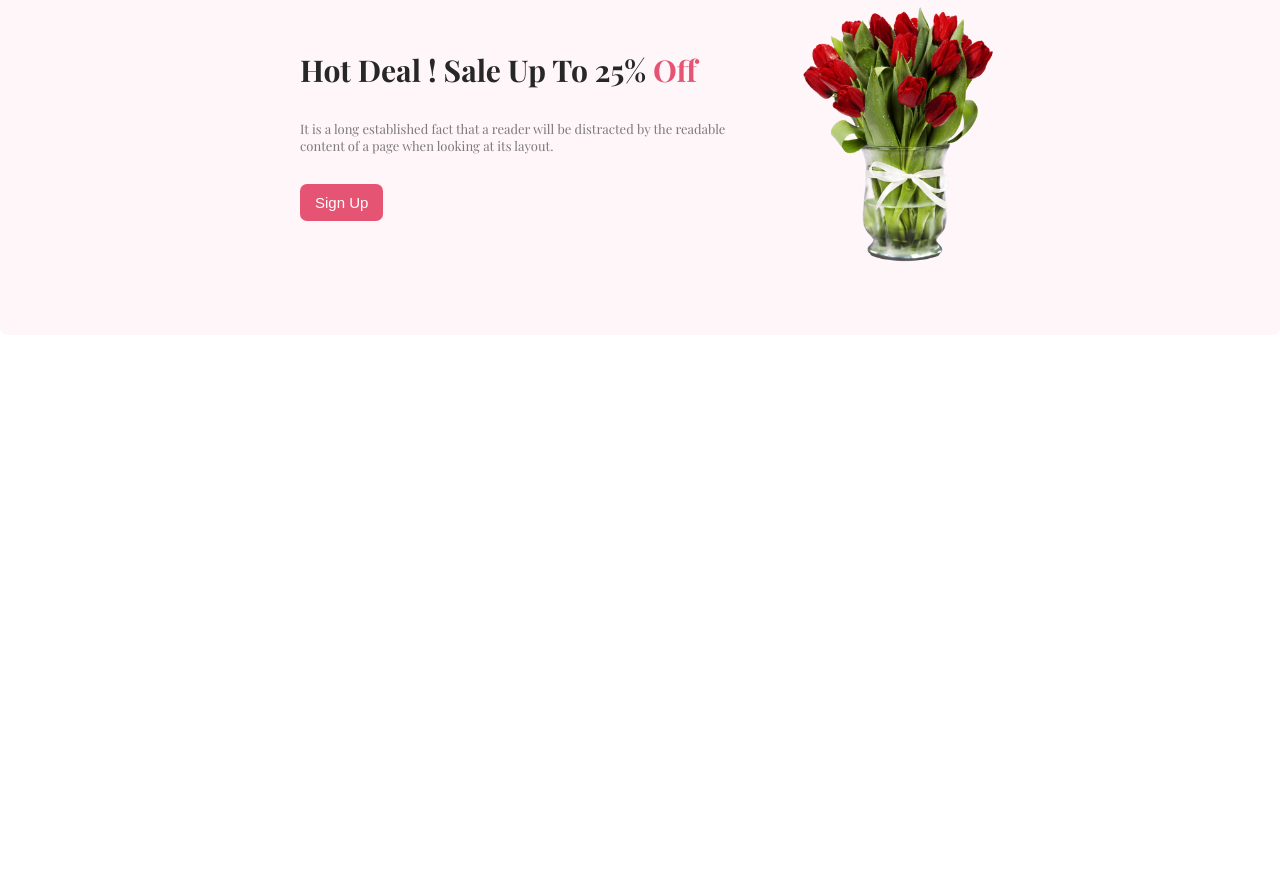
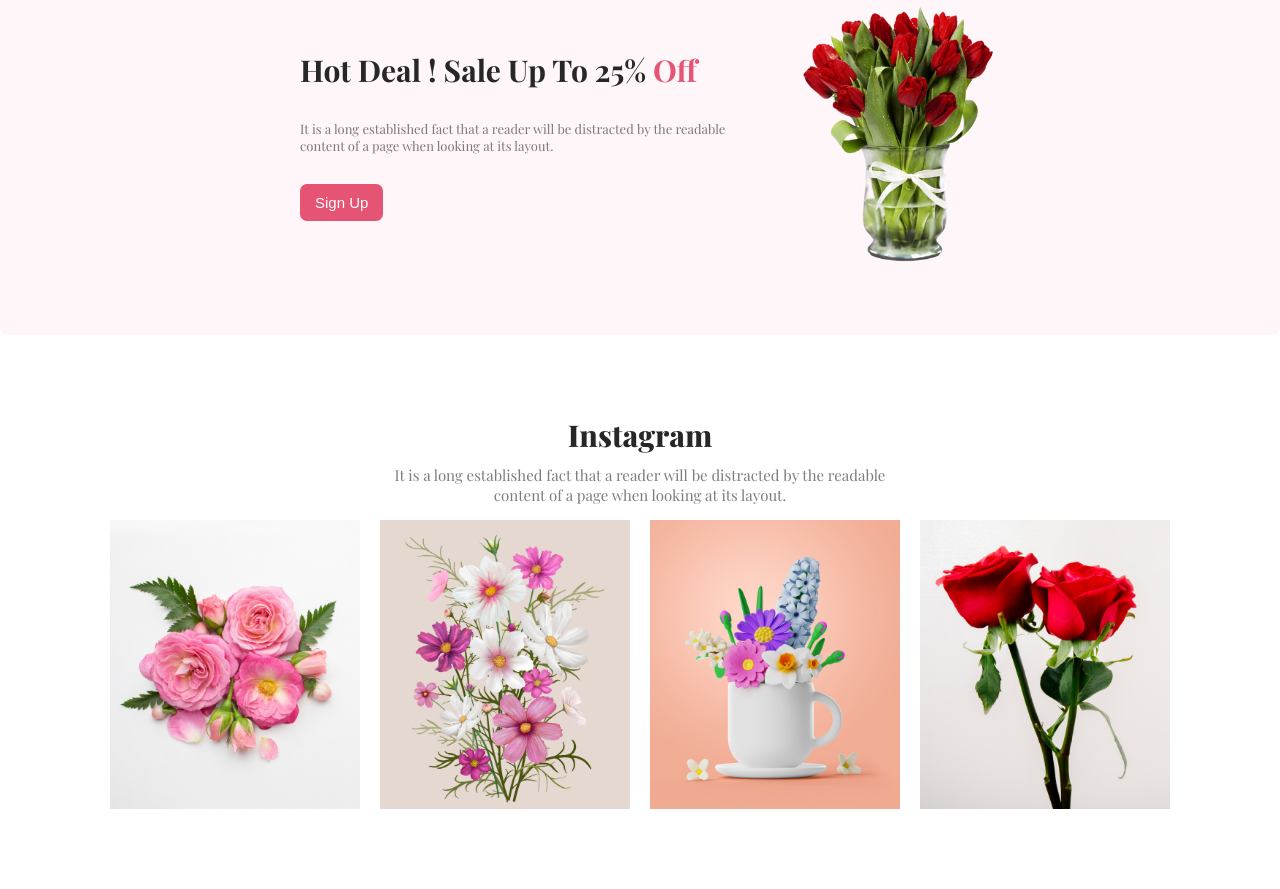
Before and after one commit to DEVSHARI/my-first-assignment-flower-shop, a plain HTML site: page index.html in a window 1280 px wide. Shown: the part 2059-2948 px from the top of the page. Before the commit the page ends 2394 px from the top, so only its background shows below. Drawn offline with nearby package versions, Linux system fonts and the light colour scheme.

Commit message:
finised instagram section

```diff
--- a/index.html
+++ b/index.html
@@ -78,7 +78,18 @@
             </div>
             <!-- hot deal container end -->
             <!-- instagram section start -->
-
+            <div>
+                <div class="instagram-text-container">
+                    <h2 class="instagram-title">Instagram</h2>
+                <p class="instagram-description">It is a long established fact that a reader will be distracted by the readable <br> content of a page when looking at its layout.</p>
+                </div>
+                <div class="instagram-container">
+                    <img src="./images/instagram1.png" alt="" class="instagram-img">
+                    <img src="./images/instagram2.png" alt="" class="instagram-img">
+                    <img src="./images/instagram3.png" alt="" class="instagram-img">
+                    <img src="./images/instagram4.png" alt="" class="instagram-img">
+                </div>
+            </div>
             <!-- instagram section end -->
         </section>
 
--- a/styles/style.css
+++ b/styles/style.css
@@ -205,6 +205,37 @@ body {
     padding-top: 30px;
     padding-bottom: 30px;
 }
-span{
+
+span {
     color: #E55473;
 }
+
+/* instagram section style */
+.instagram-text-container {
+    text-align: center;
+}
+
+.instagram-title {
+    color: #272727;
+    font-size: 30px;
+    font-weight: 800;
+    padding-top: 80px;
+    padding-bottom: 10px;
+}
+
+.instagram-description {
+    color: rgba(39, 39, 39, 0.60);
+    font-size: 15px;
+    font-weight: 400;
+    padding-bottom: 15px;
+}
+
+.instagram-container{
+    display: flex;
+    justify-content: center;
+    gap: 20px;
+}
+.instagram-img{
+    width: 250px;
+    margin-bottom: 80px;
+}
```
Also changed, not shown: images/instagram1.png (renamed from images/Flower 01.png), images/instagram2.png (renamed from images/Rectangle 4.png), images/instagram3.png (renamed from images/Rectangle 5.png), images/instagram4.png (renamed from images/Rectangle 6.png).
